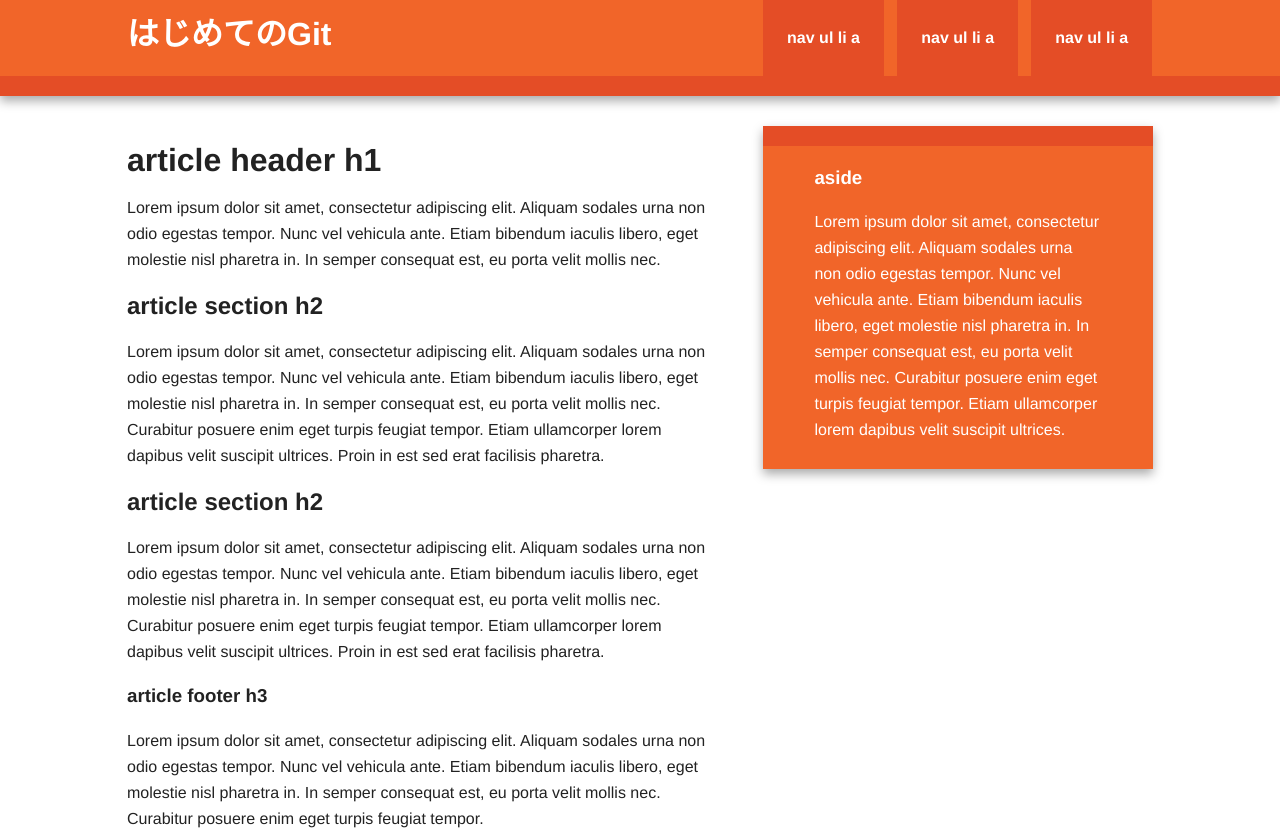
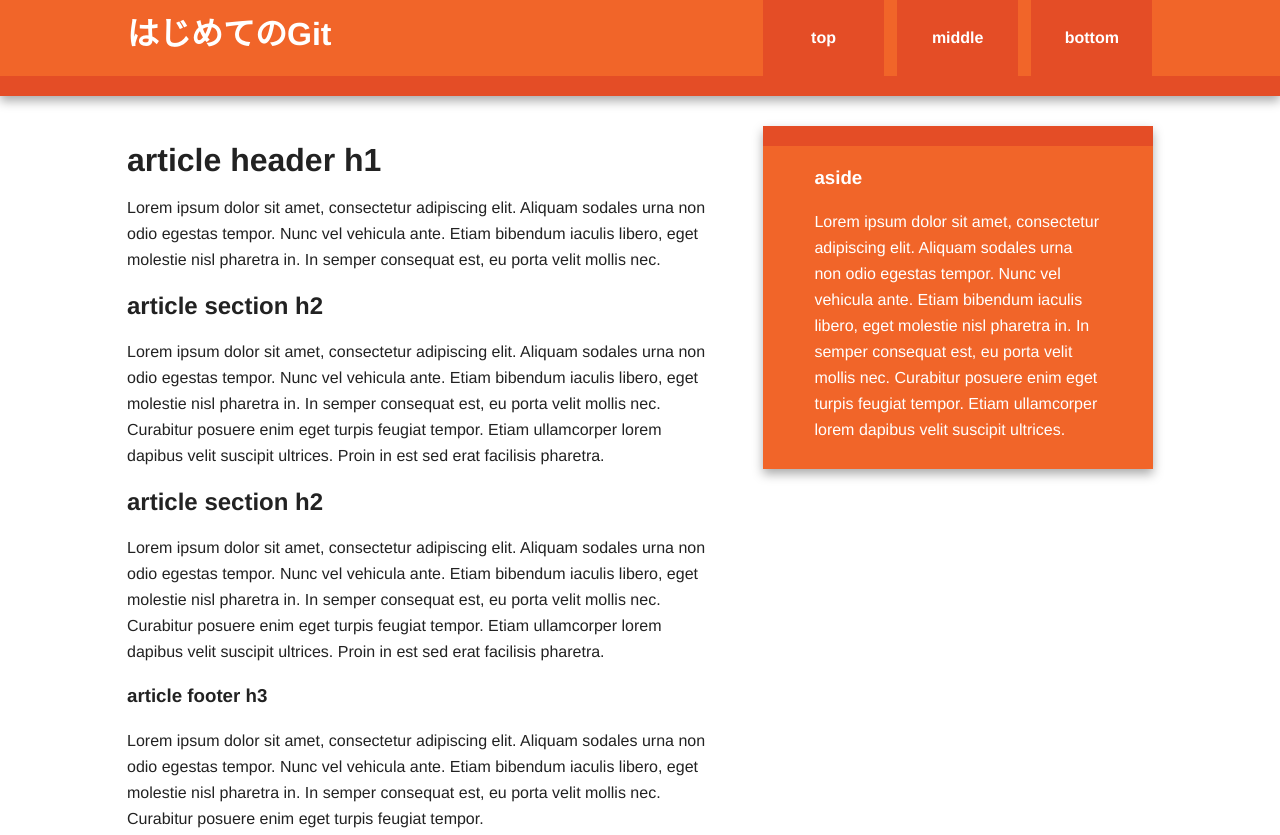
Before and after one commit to atsuteru/devkan-git-first, a plain HTML site: page index.html in a window 1280 px wide. Shown: the top 835 px of the page. Drawn offline with nearby package versions, Linux system fonts and the light colour scheme.

Commit message:
ページ内リンクの見出し名を修正した

```diff
--- a/index.html
+++ b/index.html
@@ -19,9 +19,9 @@
                 <h1 class="title">はじめてのGit</h1>
                 <nav>
                     <ul>
-                        <li><a href="#">nav ul li a</a></li>
-                        <li><a href="#">nav ul li a</a></li>
-                        <li><a href="#">nav ul li a</a></li>
+                        <li><a href="#">top</a></li>
+                        <li><a href="#">middle</a></li>
+                        <li><a href="#">bottom</a></li>
                     </ul>
                 </nav>
             </header>
```
